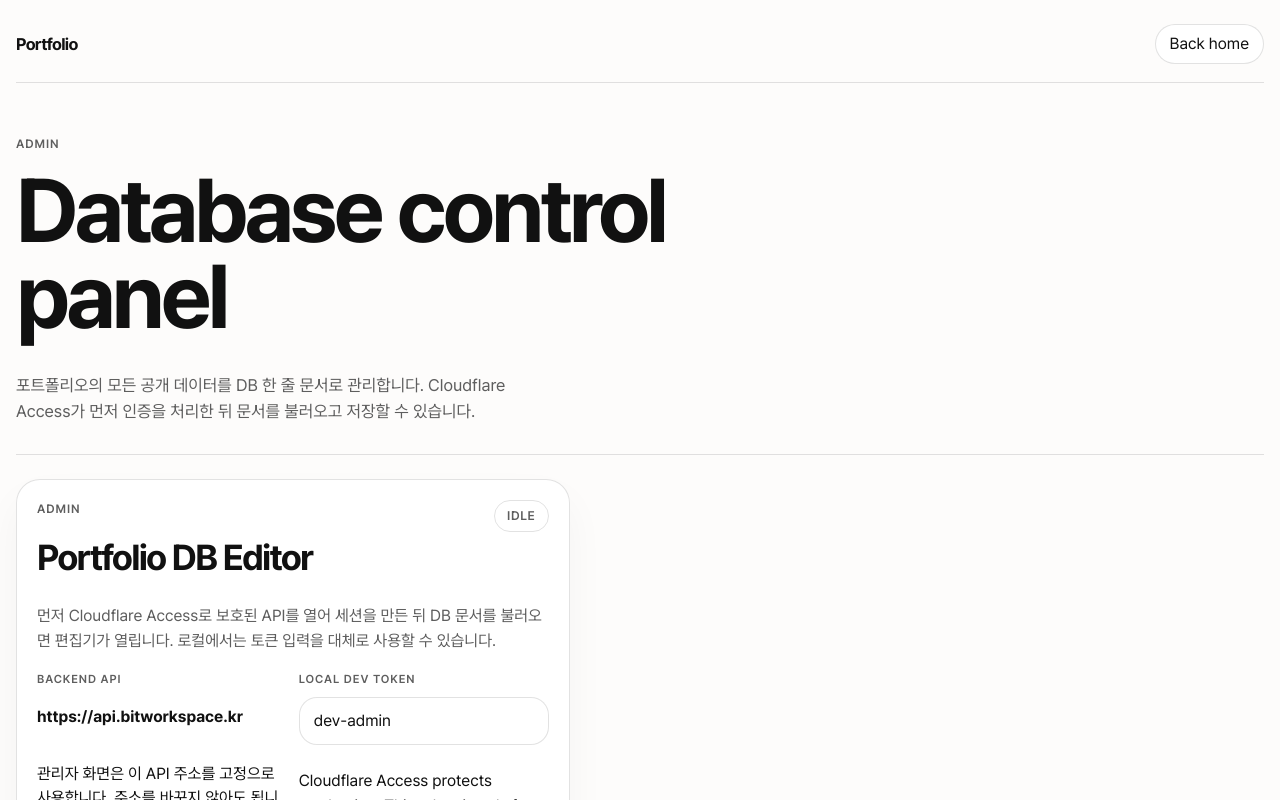
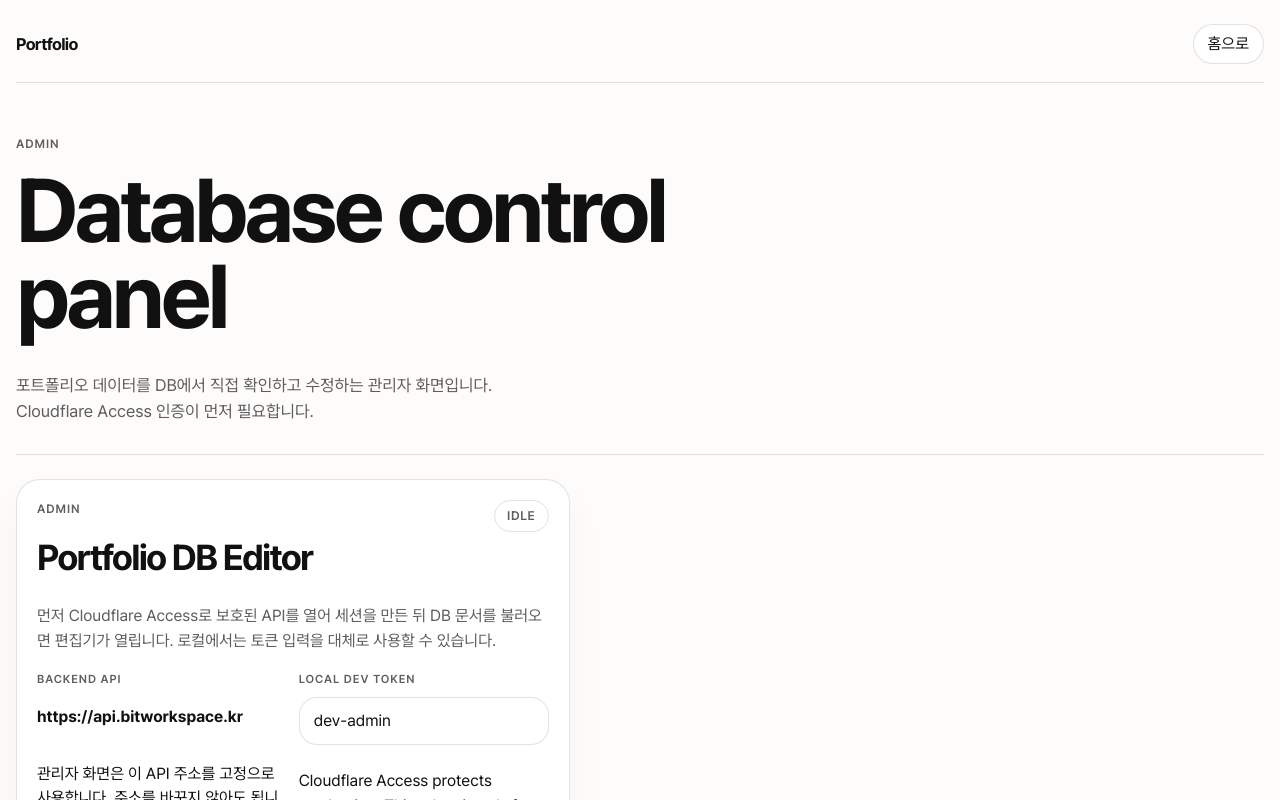
Before and after one commit to BitByte08/Portfolio, a Next.js app: page /admin in a window 1280 px wide. Shown: the top 800 px of the page. Built offline with nearby package versions, Linux system fonts and the light colour scheme; no server answers.

Commit message:
fix: simplify admin access entry

```diff
--- a/app/admin/page.tsx
+++ b/app/admin/page.tsx
@@ -21,8 +21,7 @@ export default async function AdminPage() {
     host.startsWith("127.0.0.1:") ||
     host === "[::1]" ||
     host.startsWith("[::1]:");
-  const accessTeamDomain = process.env.CF_ACCESS_TEAM_DOMAIN?.trim() ?? "bitbyte08.cloudflareaccess.com";
-  const accessLoginUrl = `https://${accessTeamDomain}/cdn-cgi/access/login/${host}?redirect_url=${encodeURIComponent("/admin")}`;
+  const adminUrl = `https://${host}/admin`;
   const hasAccessSession = typeof accessAssertion === "string" && accessAssertion.length > 0;
 
   if (!hasAccessSession && !isLocalhost) {
@@ -38,20 +37,18 @@ export default async function AdminPage() {
           <p className="eyebrow">Admin</p>
           <h1>Access required</h1>
           <p className="hero-summary">
-            이 페이지는 Cloudflare Access로 잠겨 있습니다. 버튼을 눌러 로그인하면 다시 이 화면으로 돌아옵니다.
+            Cloudflare Access로 잠긴 관리자 화면입니다. 아래 버튼을 누르면 보호된 <code>/admin</code> 주소로 이동합니다.
           </p>
         </section>
 
         <div className="admin-panel">
-          <p className="admin-copy">
-            Cloudflare가 먼저 인증을 처리하고, 인증된 요청만 편집기를 볼 수 있게 합니다.
-          </p>
+          <p className="admin-copy">로그인은 Cloudflare가 먼저 처리합니다. 앱 안에 별도 로그인 폼은 두지 않았습니다.</p>
           <div className="admin-actions">
-            <a className="button button-primary" href={accessLoginUrl}>
-              Log in with Cloudflare Access
+            <a className="button button-primary" href={adminUrl}>
+              보호된 관리자 페이지 열기
             </a>
             <a className="button button-secondary" href="/">
-              Back home
+              홈으로
             </a>
           </div>
         </div>
@@ -66,7 +63,7 @@ export default async function AdminPage() {
           Portfolio
         </a>
         <a className="button button-secondary" href="/">
-          Back home
+          홈으로
         </a>
       </header>
 
@@ -74,8 +71,7 @@ export default async function AdminPage() {
         <p className="eyebrow">Admin</p>
         <h1>Database control panel</h1>
         <p className="hero-summary">
-          포트폴리오의 모든 공개 데이터를 DB 한 줄 문서로 관리합니다. Cloudflare Access가 먼저 인증을 처리한 뒤 문서를
-          불러오고 저장할 수 있습니다.
+          포트폴리오 데이터를 DB에서 직접 확인하고 수정하는 관리자 화면입니다. Cloudflare Access 인증이 먼저 필요합니다.
         </p>
       </section>
 
```
Also changed, not shown: 1 other file (tests, documents, lock files or other folders).
